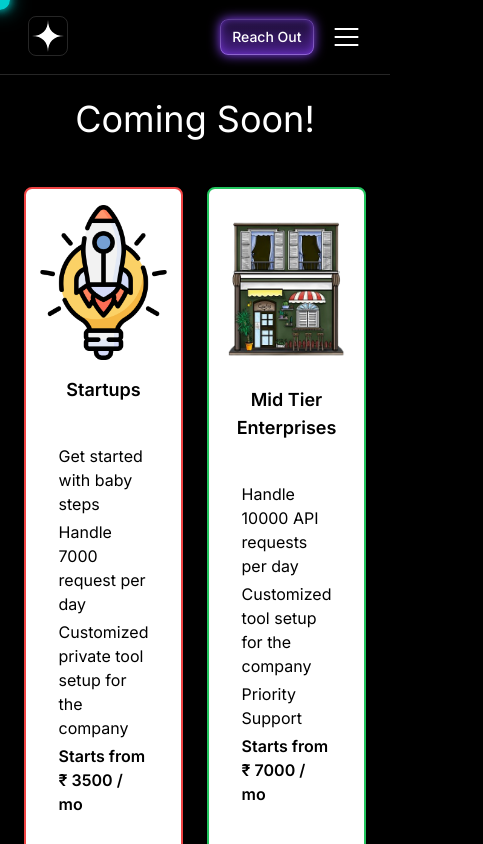
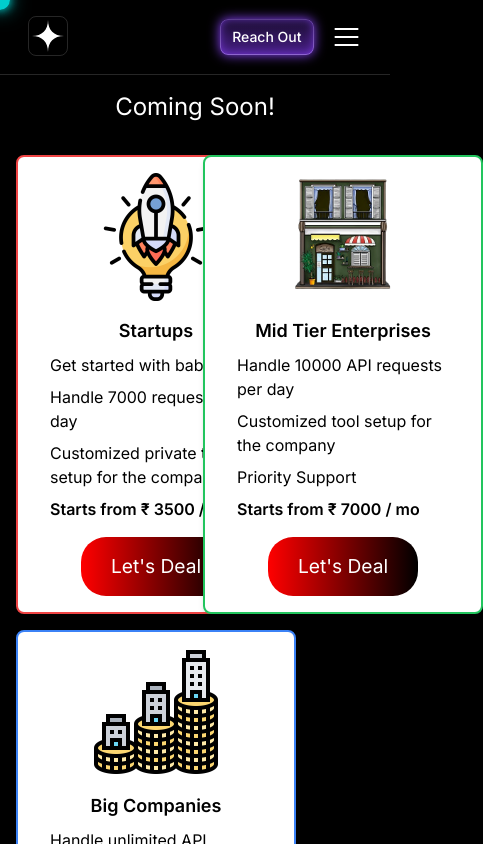
Before and after one commit to MainakVerse/AHURA-content-gen-ai, a Next.js app: page /contracts in a window 390 px wide. Shown: the top 844 px of the page, 483 px wide, since content can reach past the window. Built offline with nearby package versions, Linux system fonts and the light colour scheme.

Commit message:
made contracts page responsive

```diff
--- a/src/components/Contracts.tsx
+++ b/src/components/Contracts.tsx
@@ -14,7 +14,6 @@ import {
   Startup,
   MidTier,
   BigCorp
-
 } from "@/assets";
 
 type BoxItem = {
@@ -30,7 +29,6 @@ const images = [
   BigCorp
 ];
 
-
 const Contracts: React.FC = () => {
   const [selectedBox, setSelectedBox] = useState<BoxItem | null>(null);
 
@@ -44,9 +42,7 @@ const Contracts: React.FC = () => {
         "Handle 7000 request per day",
         "Customized private tool setup for the company",
         "Starts from ₹ 3500 / mo",
-
       ],
-
     },
     {
       id: 2,
@@ -70,47 +66,51 @@ const Contracts: React.FC = () => {
         "Starts from ₹ 20000 / mo"
       ]
     },
-
   ];
 
   const borderColors = ['border-red-500', 'border-green-500', 'border-blue-500'];
 
   return (
-    <>
-      <div className="text-white p-4 sm:p-6 md:p-8 flex items-center justify-center">
-        <h2 className='text-4xl'>Coming Soon!</h2>
+    <div className="min-h-screen w-full">
+      <div className="text-white p-4 flex items-center justify-center">
+        <h2 className="text-2xl md:text-4xl">Coming Soon!</h2>
       </div>
-      <div className="p-4 sm:p-6 md:p-8">
-        <div className="grid grid-cols-1 sm:grid-cols-2 md:grid-cols-3 gap-4 sm:gap-6">
+
+      <div className="px-2 sm:px-4 md:px-8 py-4">
+        <div className="grid grid-cols-1 sm:grid-cols-2 lg:grid-cols-3 gap-3 sm:gap-4 md:gap-6">
           {boxes.map((box, index) => (
             <motion.div
               key={box.id}
-              whileHover={{ scale: 1.05 }}
+              whileHover={{ scale: 1.02 }}
               onClick={() => setSelectedBox(box)}
-              className={`bg-white text-black shadow-md rounded-lg overflow-hidden cursor-pointer flex flex-col items-center justify-center border-2 ${borderColors[index]}`}
+              className={`bg-white text-black shadow-md rounded-lg overflow-hidden cursor-pointer flex flex-col items-center justify-center border-2 ${borderColors[index]} min-w-[280px] mx-auto w-full max-w-sm`}
             >
-              <div className="aspect-w-16 aspect-h-9 mt-4 flex items-center justify-center">
+              <div className="w-full pt-4 px-2 flex items-center justify-center">
                 <Image
                   src={box.image}
                   alt={box.title}
-                  width={200}
-                  height={200}
-                  className="object-cover"
+                  width={160}
+                  height={160}
+                  className="object-contain h-32 w-auto"
                 />
               </div>
-              <div className="p-4 text-center">
-                <h3 className="text-base sm:text-lg font-semibold">{box.title}</h3>
-                <ul className="text-black m-10 list-none text-left">
+              <div className="p-3 sm:p-4 w-full text-center">
+                <h3 className="text-lg font-semibold mb-2">{box.title}</h3>
+                <ul className="text-black mx-2 sm:mx-4 list-none text-left space-y-2">
                   {box.description.map((desc, index) => {
                     const isLast = index === box.description.length - 1;
                     return (
-                      <li key={index} className="mb-1">
+                      <li key={index} className="text-sm sm:text-base">
                         {isLast ? <span className="font-semibold">{desc}</span> : desc}
                       </li>
                     );
                   })}
                 </ul>
-                <Link href="/contactus"><button className="wave-button">Let&apos;s Deal</button></Link>
+                <Link href="/contactus" className="block mt-4">
+                  <button className="wave-button w-full sm:w-auto px-4 py-2">
+                    Let&apos;s Deal
+                  </button>
+                </Link>
               </div>
             </motion.div>
           ))}
@@ -118,7 +118,7 @@ const Contracts: React.FC = () => {
 
         {selectedBox && (
           <Dialog open={!!selectedBox} onOpenChange={() => setSelectedBox(null)}>
-            <DialogContent className="text-black w-[95%] h-[50%] max-w-[425px]">
+            <DialogContent className="text-black w-[90%] max-w-[425px] h-auto max-h-[80vh] overflow-y-auto">
               <motion.div
                 initial={{ opacity: 0, scale: 0.9 }}
                 animate={{ opacity: 1, scale: 1 }}
@@ -129,27 +129,23 @@ const Contracts: React.FC = () => {
                   scale: 1.02
                 }}
                 style={{ transformStyle: 'preserve-3d' }}
-                className="bg-white rounded-xl shadow-2xl p-4 sm:p-6"
+                className="bg-white rounded-xl shadow-2xl p-3 sm:p-6"
               >
-
-
-                <div className="aspect-w-16 aspect-h-9 mt-4">
+                <div className="relative w-full aspect-video">
                   <Image
                     src={selectedBox.image}
                     alt={selectedBox.title}
                     fill
-                    className="rounded-lg object-cover"
+                    className="rounded-lg object-contain"
                   />
                 </div>
-
-
               </motion.div>
             </DialogContent>
           </Dialog>
         )}
       </div>
-    </>
+    </div>
   );
 };
 
-export default Contracts
+export default Contracts;
```
